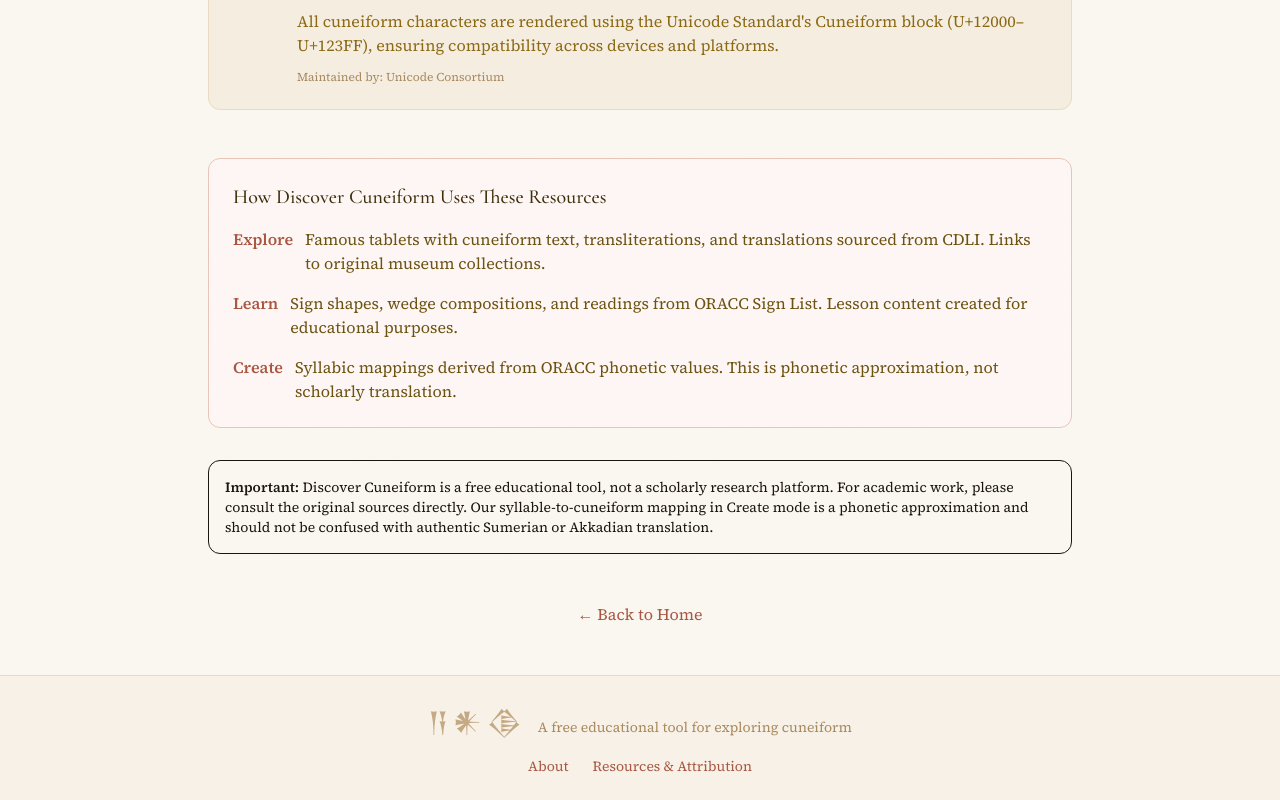
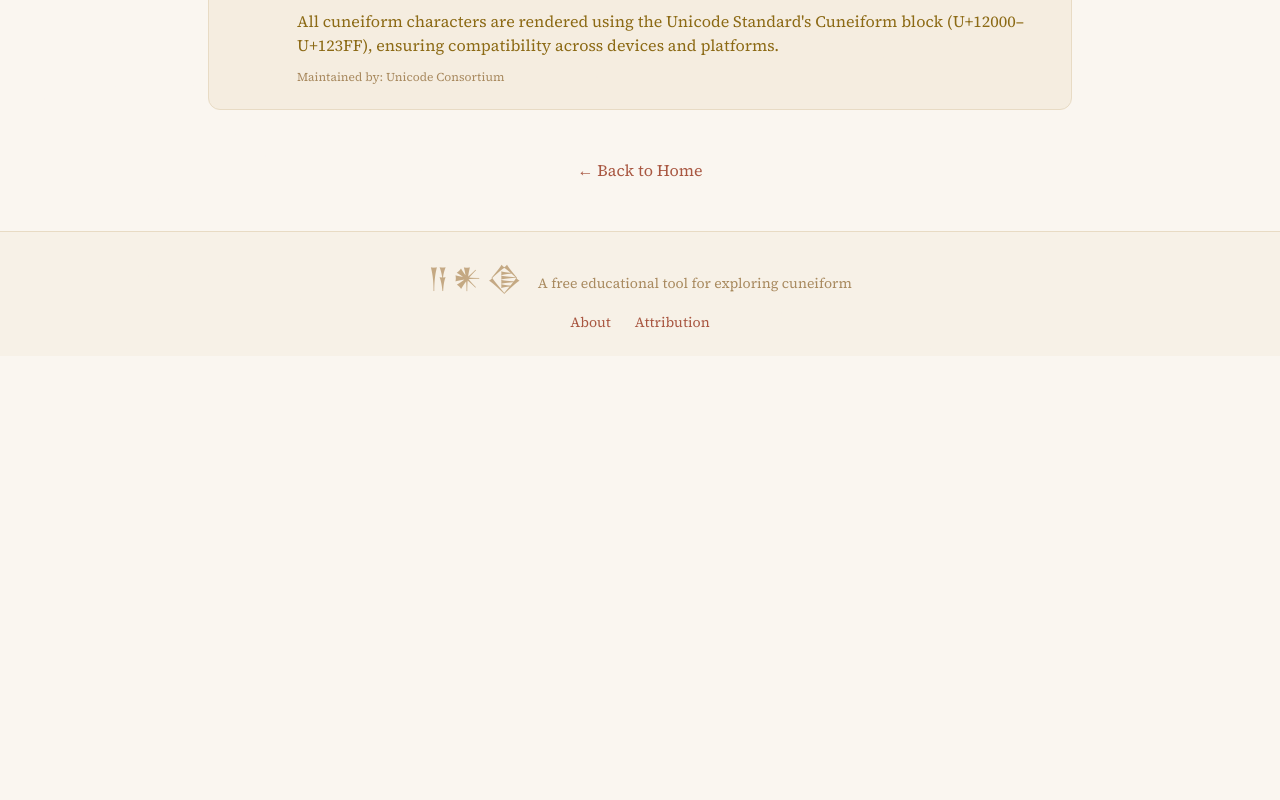
Before and after one commit to whiskerwonderz/discovercuneiform, a SvelteKit app: page /resources in a window 1280 px wide. Shown: the part 1024-1824 px from the top of the page. After the commit the page ends 1380 px from the top, so only its background shows below. Built offline with nearby package versions, Linux system fonts and the light colour scheme.

Commit message:
Rename to Attribution and remove usage/disclaimer sections

```diff
--- a/src/routes/+layout.svelte
+++ b/src/routes/+layout.svelte
@@ -129,7 +129,7 @@
 						About
 					</a>
 					<a href="/resources" class="text-lapis-500 hover:text-lapis-600 hover:underline transition-colors text-xs sm:text-sm">
-						Resources & Attribution
+						Attribution
 					</a>
 				</div>
 			</div>
--- a/src/routes/resources/+page.svelte
+++ b/src/routes/resources/+page.svelte
@@ -46,7 +46,7 @@
 <div class="max-w-4xl mx-auto px-4 py-8 sm:py-12">
 	<header class="mb-8 sm:mb-12">
 		<h1 class="font-display text-3xl sm:text-4xl font-medium text-clay-900 mb-3 sm:mb-4">
-			Resources & Attribution
+			Attribution
 		</h1>
 		<p class="font-body text-base sm:text-lg text-clay-600">
 			Discover Cuneiform is built on the work of scholars and institutions who have made cuneiform accessible to the digital age. Here's what we use and how.
@@ -93,36 +93,6 @@
 		{/each}
 	</div>
 
-	<!-- How We Use These Resources -->
-	<section class="mt-8 sm:mt-12 bg-lapis-50 rounded-xl border border-lapis-200 p-4 sm:p-6">
-		<h2 class="font-display text-lg sm:text-xl font-medium text-clay-900 mb-3 sm:mb-4">
-			How Discover Cuneiform Uses These Resources
-		</h2>
-		<div class="space-y-3 sm:space-y-4 font-body text-sm sm:text-base text-clay-700">
-			<div class="flex flex-col sm:flex-row gap-1 sm:gap-3">
-				<span class="text-lapis-500 font-bold flex-shrink-0">Explore</span>
-				<p>Famous tablets with cuneiform text, transliterations, and translations sourced from CDLI. Links to original museum collections.</p>
-			</div>
-			<div class="flex flex-col sm:flex-row gap-1 sm:gap-3">
-				<span class="text-lapis-500 font-bold flex-shrink-0">Learn</span>
-				<p>Sign shapes, wedge compositions, and readings from ORACC Sign List. Lesson content created for educational purposes.</p>
-			</div>
-			<div class="flex flex-col sm:flex-row gap-1 sm:gap-3">
-				<span class="text-lapis-500 font-bold flex-shrink-0">Create</span>
-				<p>Syllabic mappings derived from ORACC phonetic values. This is phonetic approximation, not scholarly translation.</p>
-			</div>
-		</div>
-	</section>
-
-	<!-- Disclaimer -->
-	<section class="mt-6 sm:mt-8 p-3 sm:p-4 bg-fired-50 rounded-xl border border-fired-200">
-		<p class="text-xs sm:text-sm text-fired-700">
-			<strong>Important:</strong> Discover Cuneiform is a free educational tool, not a scholarly research platform.
-			For academic work, please consult the original sources directly. Our syllable-to-cuneiform mapping
-			in Create mode is a phonetic approximation and should not be confused with authentic Sumerian or Akkadian translation.
-		</p>
-	</section>
-
 	<footer class="mt-8 sm:mt-12 text-center">
 		<a href="/" class="text-sm sm:text-base text-lapis-500 hover:text-lapis-600 hover:underline">
 			← Back to Home
```
